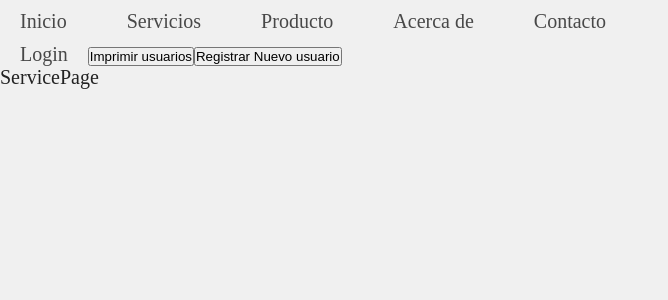
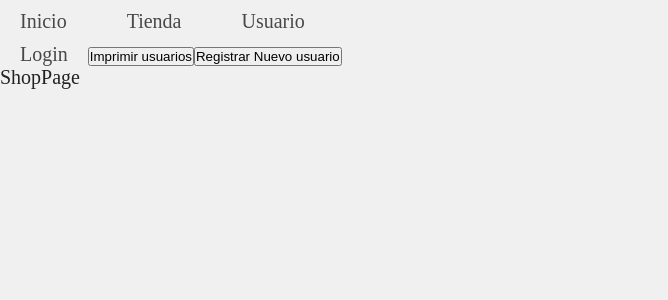
Before and after one commit to WilsonMachado/bit02spa, a React (Vite) app: page /bit02spa/servicios in a window 1280 px wide. Shown: the top 300 px of the page, without its empty margins (0-668 px from the left). Built offline with nearby package versions, Linux system fonts and the light colour scheme.

Commit message:
se dejan solo 3 vista: home, tienda y usuario. Usuario es la página privada y solo se puede acceder al loguearse

```diff
--- a/src/App.jsx
+++ b/src/App.jsx
@@ -7,10 +7,8 @@ import {Navegacion} from './components/Navegacion';
 import { RouteWatchdog } from './components/RouteWatchdog';
 
 import { HomePage } from './components/Pages/HomePage';
-import { ServicePage } from './components/Pages/ServicePage';
-import { ProductPage } from './components/Pages/ProductPage';
-import { AboutPage } from './components/Pages/AboutPage';
-import { ContactPage } from './components/Pages/ContactPage';
+import { ShopPage } from './components/Pages/ShopPage';
+import { UserPage } from './components/Pages/UserPage';
 import { NotFoundPage } from './components/Pages/NotFoundPage';
 
 function App() {
@@ -67,14 +65,12 @@ function App() {
 
             <Routes>
               <Route path='/bit02spa' element={<HomePage/>} />
-              <Route path='/bit02spa/servicios' element={<ServicePage/>} />
-              <Route path='/bit02spa/productos' element={
+              <Route path='/bit02spa/servicios' element={<ShopPage/>} />
+              <Route path='/bit02spa/profile' element={
                 <RouteWatchdog user={user}>
-                  <ProductPage/>
+                  <UserPage/>
                 </RouteWatchdog>
               } />
-              <Route path='/bit02spa/acerca-de' element={<AboutPage/>} />
-              <Route path='/bit02spa/contacto' element={<ContactPage/>} />
               <Route path='*' element={<NotFoundPage/>}/>
             </Routes>
 
--- a/src/components/Navegacion.jsx
+++ b/src/components/Navegacion.jsx
@@ -5,10 +5,8 @@ export const Navegacion = () => {
 
     <nav className="navegacion">
       <Link to='/bit02spa'>Inicio</Link>
-      <Link to='/bit02spa/servicios'>Servicios</Link>
-      <Link to='/bit02spa/productos'>Producto</Link>
-      <Link to='/bit02spa/acerca-de'>Acerca de</Link>
-      <Link to='/bit02spa/contacto'>Contacto</Link>
+      <Link to='/bit02spa/shop'>Tienda</Link>
+      <Link to='/bit02spa/profile'>Usuario</Link>
     </nav>
   )
 }
--- a/src/components/Pages/AboutPage.jsx
+++ /dev/null
@@ -1,7 +0,0 @@
-import React from 'react'
-
-export const AboutPage = () => {
-  return (
-    <div>AboutPage</div>
-  )
-}
--- a/src/components/Pages/ContactPage.jsx
+++ /dev/null
@@ -1,7 +0,0 @@
-import React from 'react'
-
-export const ContactPage = () => {
-  return (
-    <div>ContactPage</div>
-  )
-}
--- a/src/components/Pages/ProductPage.jsx
+++ /dev/null
@@ -1,7 +0,0 @@
-import React from 'react'
-
-export const ProductPage = () => {
-  return (
-    <div>ProductPage</div>
-  )
-}
--- a/src/components/Pages/ServicePage.jsx
+++ /dev/null
@@ -1,7 +0,0 @@
-import React from 'react'
-
-export const ServicePage = () => {
-  return (
-    <div>ServicePage</div>
-  )
-}
--- /dev/null
+++ b/src/components/Pages/ShopPage.jsx
@@ -0,0 +1,7 @@
+import React from 'react'
+
+export const ShopPage = () => {
+  return (
+    <div>ShopPage</div>
+  )
+}
--- /dev/null
+++ b/src/components/Pages/UserPage.jsx
@@ -0,0 +1,7 @@
+import React from 'react'
+
+export const UserPage = () => {
+  return (
+    <div>Aquí está el carrito y el perfil del usuario, solo si está logueado</div>
+  )
+}
```
